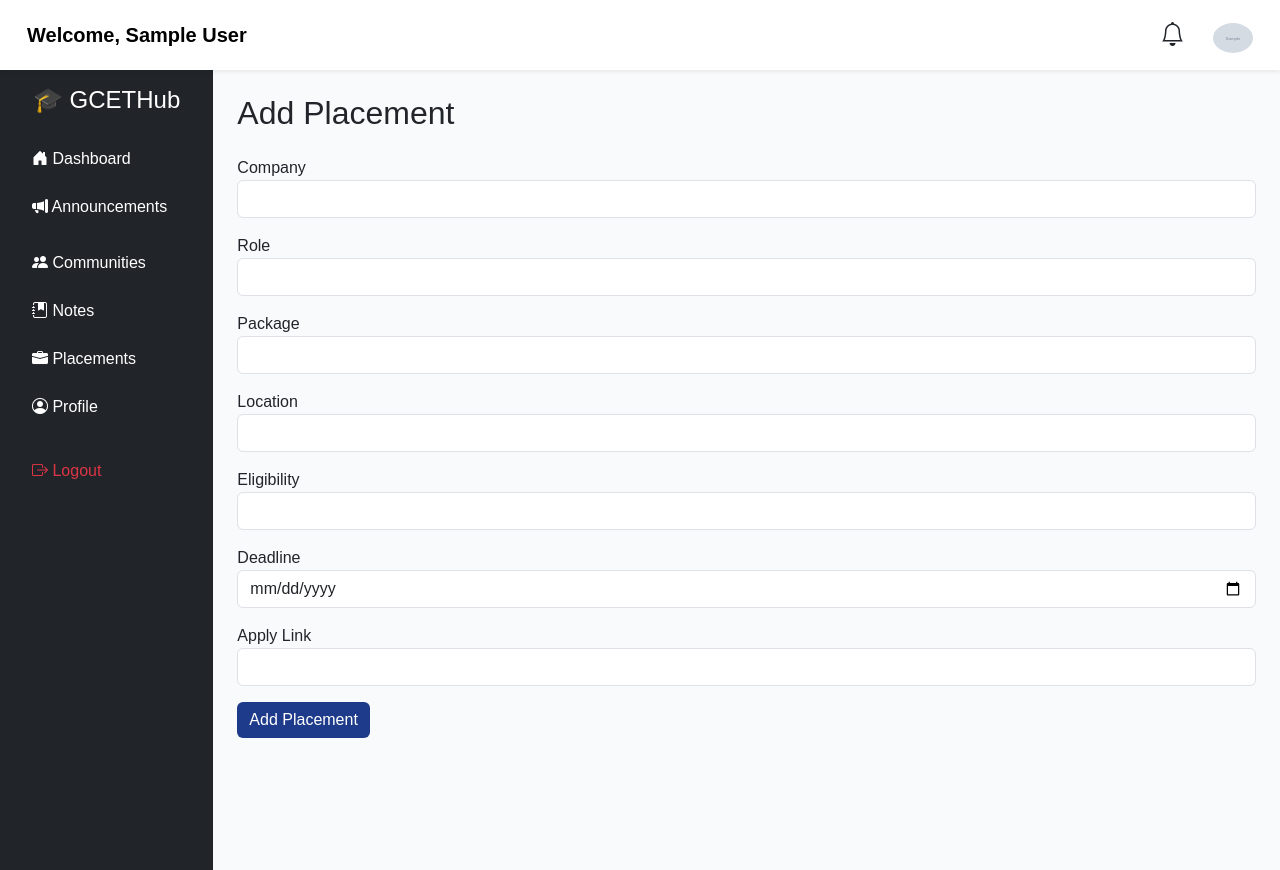
After one commit to payalgit933/GCETHub, a Flask app: page /placement/add in a window 1280 px wide. The commit adds this page. Run offline with Flask 3, Linux system fonts and the light colour scheme; a user stored in the database is signed in; tables that the repository leaves empty hold one stand-in row (values such as "Sample post"); grey boxes marked "Sample" are stand-in pictures.

```diff
--- /dev/null
+++ b/app/routes/placement.py
@@ -0,0 +1,58 @@
+from flask import Blueprint, render_template, request, redirect, url_for, flash
+from flask_login import login_required, current_user
+from app.extensions import db
+from app.models.placement import Placement
+from flask import abort
+
+placement = Blueprint("placement", __name__)
+
+
+@placement.route("/placements")
+@login_required
+def placements():
+
+    placements = Placement.query.order_by(
+        Placement.created_at.desc()
+    ).all()
+
+    return render_template(
+        "dashboard/placements.html",
+        placements=placements
+    )
+
+
+@placement.route("/placement/add", methods=["GET", "POST"])
+@login_required
+def add_placement():
+
+    if current_user.role != "admin":
+        abort(403)
+
+    if request.method == "POST":
+
+        company = request.form.get("company")
+        role = request.form.get("role")
+        package = request.form.get("package")
+        location = request.form.get("location")
+        eligibility = request.form.get("eligibility")
+        deadline = request.form.get("deadline")
+        apply_link = request.form.get("apply_link")
+
+        new_placement = Placement(
+            company=company,
+            role=role,
+            package=package,
+            location=location,
+            eligibility=eligibility,
+            deadline=deadline,
+            apply_link=apply_link
+        )
+
+        db.session.add(new_placement)
+        db.session.commit()
+
+        flash("Placement added successfully!", "success")
+
+        return redirect(url_for("placement.placements"))
+
+    return render_template("dashboard/add_placement.html")
--- /dev/null
+++ b/app/templates/dashboard/add_placement.html
@@ -0,0 +1,52 @@
+{% extends "dashboard/dashboard_base.html" %}
+
+{% block title %}Add Placement{% endblock %}
+
+{% block content %}
+
+<h2 class="mb-4">Add Placement</h2>
+
+<form method="POST">
+
+    <div class="mb-3">
+        <label>Company</label>
+        <input type="text" name="company" class="form-control" required>
+    </div>
+
+    <div class="mb-3">
+        <label>Role</label>
+        <input type="text" name="role" class="form-control" required>
+    </div>
+
+    <div class="mb-3">
+        <label>Package</label>
+        <input type="text" name="package" class="form-control" required>
+    </div>
+
+    <div class="mb-3">
+        <label>Location</label>
+        <input type="text" name="location" class="form-control" required>
+    </div>
+
+    <div class="mb-3">
+        <label>Eligibility</label>
+        <input type="text" name="eligibility" class="form-control" required>
+    </div>
+
+    <div class="mb-3">
+        <label>Deadline</label>
+        <input type="date" name="deadline" class="form-control" required>
+    </div>
+
+    <div class="mb-3">
+        <label>Apply Link</label>
+        <input type="url" name="apply_link" class="form-control" required>
+    </div>
+
+    <button class="btn btn-primary">
+        Add Placement
+    </button>
+
+</form>
+
+{% endblock %}
--- a/app/templates/includes/navbar.html
+++ b/app/templates/includes/navbar.html
@@ -13,7 +13,7 @@
 
             <i class="bi bi-bell fs-4 me-4"></i>
 
-            <img src="{{ url_for('static', filename='images/default.png') }}"
+            <img src="{{ url_for('static', filename='uploads/profile_pics/' + current_user.profile_pic) }}"
                  width="40"
                  class="rounded-circle">
 
--- a/app/templates/includes/sidebar.html
+++ b/app/templates/includes/sidebar.html
@@ -18,21 +18,29 @@
             </a>
         </li>
 
-        <li class="nav-item mb-2">
-            <a href="#" class="nav-link text-white">
+
+        <li class="nav-item mt-2">
+            <a href="{{ url_for('community.communities') }}" class="nav-link text-white">
                 <i class="bi bi-people-fill"></i> Communities
             </a>
         </li>
 
-        <li class="nav-item mb-2">
-            <a href="#" class="nav-link text-white">
+        <li class="nav-item mt-2">
+            <a href="{{ url_for('note.notes') }}" class="nav-link text-white">
                 <i class="bi bi-journal-bookmark-fill"></i> Notes
             </a>
         </li>
 
-        <li class="nav-item mb-2">
-            <a href="#" class="nav-link text-white">
+        <li class="nav-item mt-2">
+            <a href="{{ url_for('placement.placements') }}" class="nav-link text-white">
                 <i class="bi bi-briefcase-fill"></i> Placements
+            </a>
+        </li>
+
+        <li class="nav-item mt-2">
+            <a href="{{ url_for('profile.my_profile') }}" class="nav-link text-white">
+                <i class="bi bi-person-circle"></i>
+                Profile
             </a>
         </li>
 
@@ -42,12 +50,6 @@
             </a>
         </li>
 
-        <li class="nav-item mt-4">
-            <a href="{{ url_for('community.communities') }}" class="nav-link text-white">
-                <i class="bi bi-people-fill"></i> Communities
-            </a>
-        </li>
-
     </ul>
 
 </div>
```
Also changed, not shown: app/__init__.py (+9 -0 lines), app/models/placement.py (+16 -0 lines), app/models/user.py (+10 -0 lines), app/routes/note.py (added, +62 -0 lines), app/routes/profile.py (+12 -0 lines), app/templates/dashboard/notes.html (+41 -0 lines), app/templates/dashboard/placements.html (+66 -0 lines), app/templates/dashboard/profile.html (+55 -0 lines), app/templates/dashboard/upload_note.html (added, +35 -0 lines), migrations/versions/8a403b6d2ae1_added_profile_fields.py (added, +40 -0 lines), migrations/versions/9a866dd2d2d1_complete_placement_model.py (added, +46 -0 lines), app/routes/notes.py (deleted), app/routes/placements.py (deleted), app/static/uploads/profile_pics/default.png (added), 1 other file.
